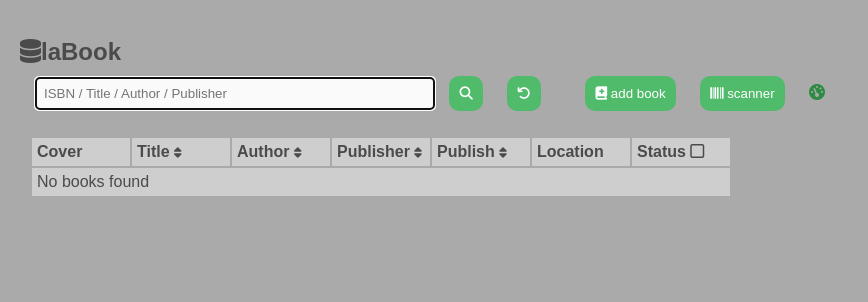
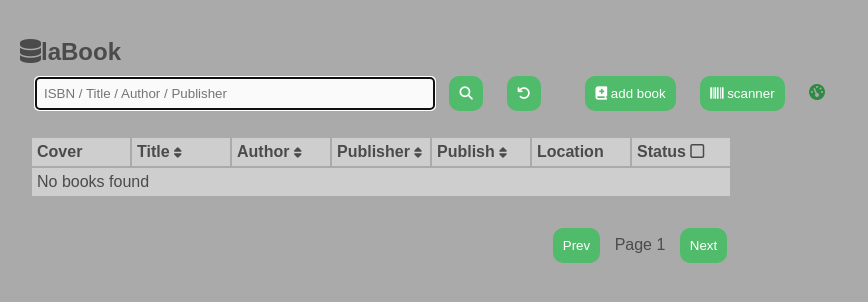
Before and after one commit to pdlab-IIS/laBook, a Flask app: page / in a window 1280 px wide. Shown: the top 302 px of the page, without its empty margins (0-868 px from the left). Run offline with Flask 3, Linux system fonts and the light colour scheme; data that the repository does not hold is empty; some libraries are stand-ins or nearby versions.

Commit message:
🔧 Implement pagination for book table with next and previous buttons

```diff
--- a/static/index.js
+++ b/static/index.js
@@ -9,6 +9,10 @@ const magicPrefix = 'https://pdlab.iis.u-tokyo.ac.jp/labook/L/';
 
 let controller;
 let currentRequestId = 0;
+
+let currentPage = 1;
+const pageSize = 10;
+let lastBooksCount = 0;
 
 document.addEventListener('DOMContentLoaded', function () {
 
@@ -163,9 +167,11 @@ document.addEventListener('DOMContentLoaded', function () {
     });
 
     document.getElementById('searchBtn').addEventListener('click', function () {
+        currentPage = 1;
         updateBooksTable();
     });
     document.getElementById('resetBtn').addEventListener('click', function () {
+        currentPage = 1;
         document.getElementById('searchInput').value = '';
         currentSortKey = 'updatedtime';
         currentSortOrder = 'desc';
@@ -184,6 +190,18 @@ document.addEventListener('DOMContentLoaded', function () {
     document.getElementById('btnScanner').addEventListener('click', function () {
         window.location.href = '/books/manage?isbn=0';
     });
+    document.getElementById('prevPageBtn').addEventListener('click', function () {
+    if (currentPage > 1) {
+        currentPage--;
+        updateBooksTable();
+    }
+    });
+    document.getElementById('nextPageBtn').addEventListener('click', function () {
+        if (lastBooksCount === pageSize) { // 100件取得できていれば次ページあり
+            currentPage++;
+            updateBooksTable();
+        }
+    });
 
     renderIndicators();
     updateBooksTable();
@@ -194,7 +212,8 @@ async function updateBooksTable(sortKey = currentSortKey, sortOrder = currentSor
     const tableBody = document.querySelector('#booksTable tbody');
     const keyword = document.getElementById('searchInput').value.trim();
     const statusOnly = filterStatus;
-    let url = `/books?sort=${sortKey}&order=${sortOrder}&limit=100`;
+    const offset = (currentPage - 1) * pageSize;
+    let url = `/books?sort=${sortKey}&order=${sortOrder}&limit=${pageSize}&offset=${offset}`;
 
     if (controller) controller.abort();
     controller = new AbortController();
@@ -210,6 +229,15 @@ async function updateBooksTable(sortKey = currentSortKey, sortOrder = currentSor
         if (statusOnly) {
             books = books.filter(book => book.status !== null && book.status !== undefined && book.status !== "");
         }
+
+        lastBooksCount = books.length;
+
+        // ページ情報表示
+        document.getElementById('pageInfo').textContent = `Page ${currentPage}`;
+
+        // ボタン制御
+        document.getElementById('prevPageBtn').disabled = currentPage === 1;
+        document.getElementById('nextPageBtn').disabled = books.length < pageSize;
 
         tableBody.innerHTML = '';
         books.forEach((book, idx) => {
--- a/templates/index.html
+++ b/templates/index.html
@@ -55,6 +55,11 @@
             <!-- Filled by index.js -->
         </tbody>
     </table>
+    <div id="pagination" style="margin: 20px 0; text-align: center;">
+    <button id="prevPageBtn" disabled>Prev</button>
+    <span id="pageInfo"></span>
+    <button id="nextPageBtn">Next</button>
+    </div>
 </body>
 
 </html>
```
